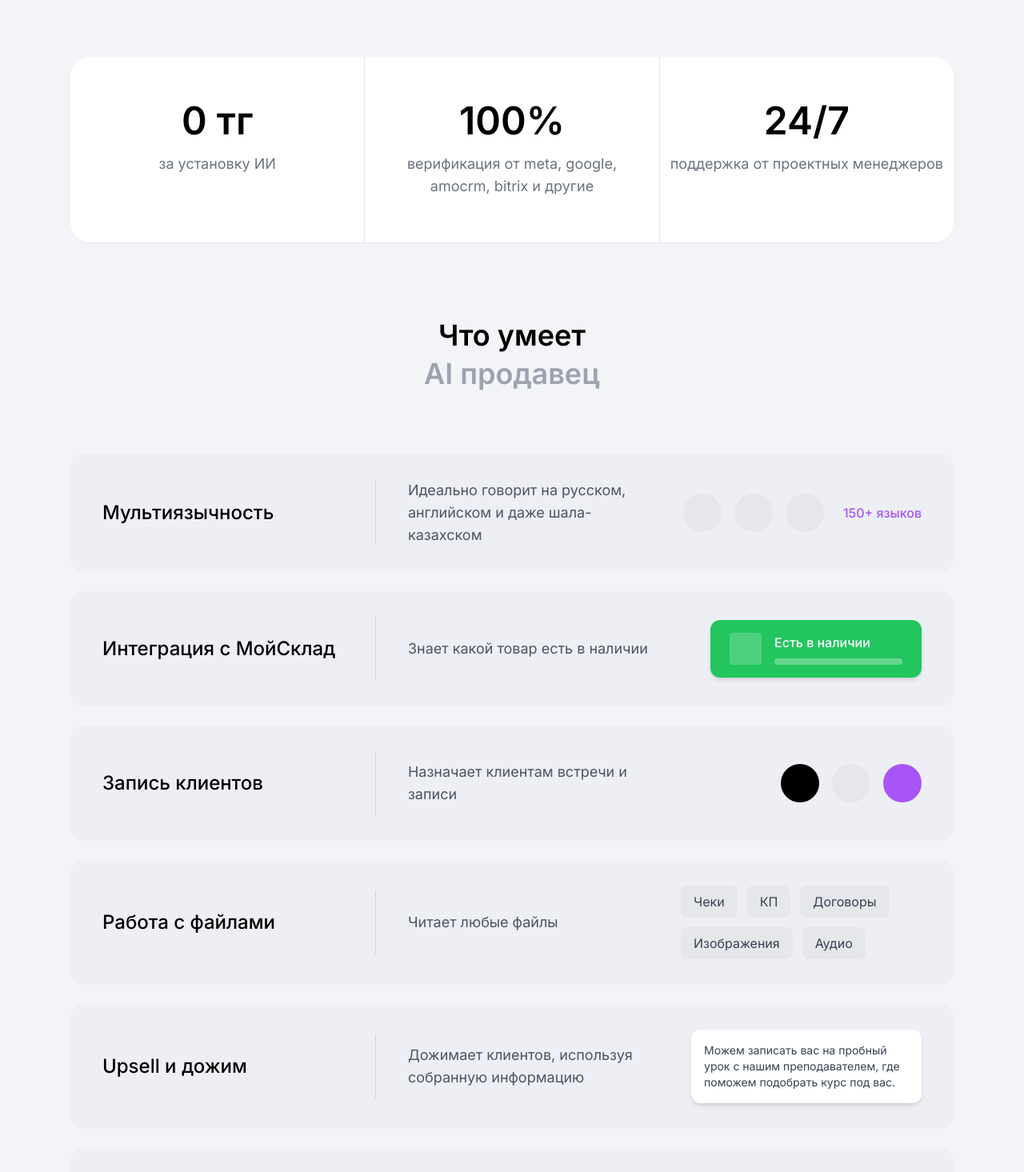
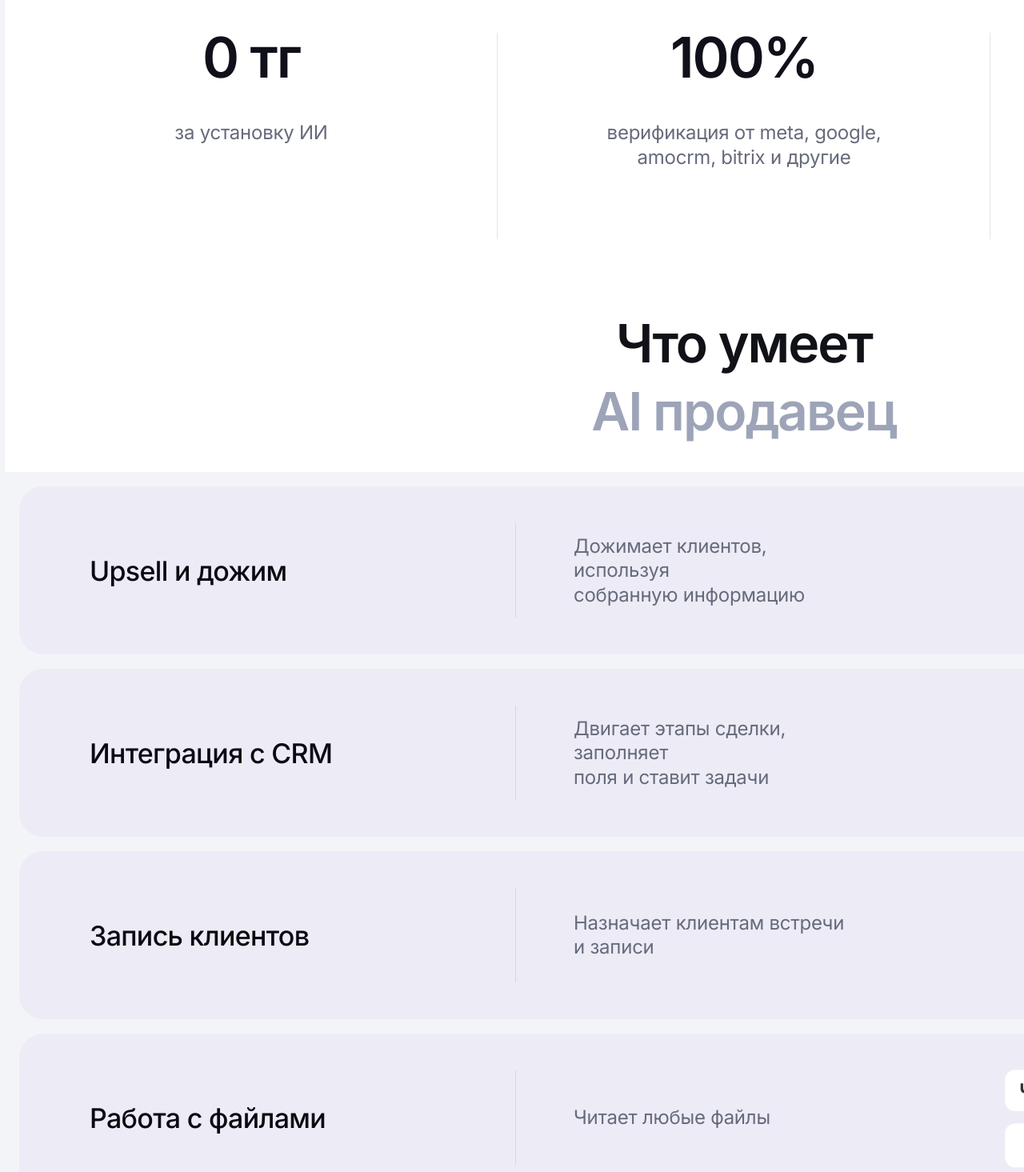
Before and after one commit to m1ke1994/ai, a Vue app: page / in a window 1280 px wide. Shown: the part 1140-2605 px from the top of the page at 80% size. Built offline with nearby package versions, Linux system fonts and the light colour scheme.

Commit message:
секция продавцов (2 hero  почти сделн)

```diff
--- a/src/components/WhatSellerCan.vue
+++ b/src/components/WhatSellerCan.vue
@@ -1,133 +1,143 @@
+<script setup>
+import FeatureRow from './_FeatureRow.vue'
+
+const stats = [
+  {
+    value: '0 тг',
+    text: 'за установку ИИ',
+  },
+  {
+    value: '100%',
+    text: 'верификация от meta, google,\namocrm, bitrix и другие',
+  },
+  {
+    value: '24/7',
+    text: 'поддержка от проектных\nменеджеров',
+  },
+]
+
+const features = [
+  {
+    title: 'Upsell и дожим',
+    description: 'Дожимает клиентов, используя\nсобранную информацию',
+    image: '/messege.png',
+    imageAlt: 'Пример сообщения для upsell',
+    imageClass: 'w-[1188px] max-w-none',
+    viewportClass: 'h-[133px] w-[325px] overflow-hidden rounded-[14px]',
+    imageTranslateClass: '-translate-x-[13px] -translate-y-[1px]',
+    visualTop: true,
+  },
+  {
+    title: 'Интеграция с CRM',
+    description: 'Двигает этапы сделки, заполняет\nполя и ставит задачи',
+    image: '/banner 3.png',
+    imageAlt: 'Интеграция с amoCRM и Bitrix24',
+    imageClass: 'w-[325px]',
+  },
+  {
+    title: 'Запись клиентов',
+    description: 'Назначает клиентам встречи\nи записи',
+    image: '/banner.png',
+    imageAlt: 'Интеграция с календарями',
+    imageClass: 'w-[318px]',
+  },
+  {
+    title: 'Работа с файлами',
+    description: 'Читает любые файлы',
+    image: '/banner 2.png',
+    imageAlt: 'Поддерживаемые типы файлов',
+    imageClass: 'w-[392px]',
+  },
+  {
+    title: 'Мультиязычность',
+    description: 'Идеально говорит на русском,\nанглийском и даже шала-казахском',
+    image: '/lang.png',
+    imageAlt: 'Поддержка множества языков',
+    imageClass: 'w-[440px]',
+  },
+  {
+    title: 'Интеграция с Мойсклад',
+    description: 'Знает какой товар есть в наличии',
+    image: '/in_nalichii.png',
+    imageAlt: 'Статус товара в наличии',
+    imageClass: 'w-[513px]',
+  },
+]
+</script>
+
 <template>
-  <section class="bg-[#F3F4F7] py-24">
+  <section class="relative z-10 bg-[#F3F4F7] pt-0 pb-12">
+    <div class="overflow-x-auto">
+      <div class="mx-auto min-w-[1860px] max-w-[1880px] px-[6px]">
+        <div class="relative h-[615px] overflow-hidden rounded-t-[20px] bg-white">
+          <div class="grid grid-cols-3 pt-[62px]">
+          <div
+            v-for="(item, index) in stats"
+            :key="item.value"
+            class="relative px-[44px] py-0 text-center"
+          >
+            <div
+              v-if="index < stats.length - 1"
+              class="absolute right-0 top-[4px] h-[258px] w-px bg-[#E4E6EE]"
+              aria-hidden="true"
+            />
 
-    <!-- ====== TOP STATS ====== -->
-    <div class="max-w-6xl mx-auto px-6">
-      <div class="bg-white rounded-3xl shadow-sm flex flex-col md:flex-row divide-y md:divide-y-0 md:divide-x divide-gray-200 overflow-hidden">
-
-        <!-- 0 тг -->
-        <div class="flex-1 py-14 text-center">
-          <div class="text-5xl font-semibold text-black">0 тг</div>
-          <p class="mt-4 text-gray-500 text-lg">
-            за установку ИИ
+            <p class="text-[70px] font-semibold leading-none tracking-[-0.03em] text-[#10101A]">
+              {{ item.value }}
             </p>
-        </div>
-
-        <!-- 100% -->
-        <div class="flex-1 py-14 text-center">
-          <div class="text-5xl font-semibold text-black">100%</div>
-          <p class="mt-4 text-gray-500 text-lg max-w-sm mx-auto">
-            верификация от meta, google,<br />
-            amocrm, bitrix и другие
+            <p class="mt-11 whitespace-pre-line text-[24px] leading-[1.28] tracking-[-0.01em] text-[#666A7B]">
+              {{ item.text }}
             </p>
-        </div>
-
-        <!-- 24/7 -->
-        <div class="flex-1 py-14 text-center">
-          <div class="text-5xl font-semibold text-black">24/7</div>
-          <p class="mt-4 text-gray-500 text-lg">
-            поддержка от проектных менеджеров
-          </p>
-        </div>
-
           </div>
         </div>
 
-
-    <!-- ====== TITLE ====== -->
-    <div class="text-center mt-24">
-      <h2 class="text-4xl font-semibold text-black">
+          <div class="absolute inset-x-0 bottom-[42px] px-10 text-center">
+            <h2 class="text-[66px] font-semibold leading-[1.04] tracking-[-0.03em] text-[#111218]">
             Что умеет
             </h2>
-      <h3 class="text-4xl font-semibold text-gray-400 mt-2">
+            <p class="mt-4 text-[66px] font-semibold leading-[1.04] tracking-[-0.03em] text-[#9EA4B8]">
             AI продавец
-      </h3>
+            </p>
+          </div>
+        </div>
+      </div>
     </div>
 
-
-    <!-- ====== FEATURES ====== -->
-    <div class="max-w-6xl mx-auto px-6 mt-20 space-y-6">
-
-      <!-- Мультиязычность -->
+    <div class="mt-[18px] overflow-x-auto">
+      <div class="mx-auto min-w-[1760px] max-w-[1760px] px-6">
+        <div class="space-y-[18px]">
         <FeatureRow
-        title="Мультиязычность"
-        description="Идеально говорит на русском, английском и даже шала-казахском"
+          v-for="feature in features"
+          :key="feature.title"
+          :title="feature.title"
+          :description="feature.description"
+          :visual-top="feature.visualTop"
         >
-        <div class="flex items-center gap-4">
-          <div class="w-12 h-12 bg-gray-200 rounded-full"></div>
-          <div class="w-12 h-12 bg-gray-200 rounded-full"></div>
-          <div class="w-12 h-12 bg-gray-200 rounded-full"></div>
-          <span class="text-purple-500 font-medium ml-2">150+ языков</span>
+            <div
+              v-if="feature.viewportClass"
+              :class="feature.viewportClass"
+            >
+              <img
+                :src="feature.image"
+                :alt="feature.imageAlt"
+                :class="[feature.imageClass, feature.imageTranslateClass]"
+                class="h-auto object-contain"
+                loading="lazy"
+                draggable="false"
+              />
             </div>
+            <img
+              v-else
+              :src="feature.image"
+              :alt="feature.imageAlt"
+              :class="feature.imageClass"
+              class="h-auto object-contain"
+              loading="lazy"
+              draggable="false"
+            />
         </FeatureRow>
-
-      <!-- Интеграция с МойСклад -->
-      <FeatureRow
-        title="Интеграция с МойСклад"
-        description="Знает какой товар есть в наличии"
-      >
-        <div class="bg-green-500 rounded-xl px-6 py-4 text-white flex items-center gap-4 shadow-md">
-          <div class="w-10 h-10 bg-white/20 rounded"></div>
-          <div>
-            <div class="font-medium">Есть в наличии</div>
-            <div class="h-2 bg-white/30 rounded mt-2 w-40"></div>
         </div>
       </div>
-      </FeatureRow>
-
-      <!-- Запись клиентов -->
-      <FeatureRow
-        title="Запись клиентов"
-        description="Назначает клиентам встречи и записи"
-      >
-        <div class="flex items-center gap-4">
-          <div class="w-12 h-12 bg-black rounded-full"></div>
-          <div class="w-12 h-12 bg-gray-200 rounded-full"></div>
-          <div class="w-12 h-12 bg-purple-500 rounded-full"></div>
-        </div>
-      </FeatureRow>
-
-      <!-- Работа с файлами -->
-      <FeatureRow
-        title="Работа с файлами"
-        description="Читает любые файлы"
-      >
-        <div class="flex flex-wrap gap-3">
-          <span class="px-4 py-2 bg-gray-200 rounded-lg text-gray-700">Чеки</span>
-          <span class="px-4 py-2 bg-gray-200 rounded-lg text-gray-700">КП</span>
-          <span class="px-4 py-2 bg-gray-200 rounded-lg text-gray-700">Договоры</span>
-          <span class="px-4 py-2 bg-gray-200 rounded-lg text-gray-700">Изображения</span>
-          <span class="px-4 py-2 bg-gray-200 rounded-lg text-gray-700">Аудио</span>
-        </div>
-      </FeatureRow>
-
-      <!-- Upsell -->
-      <FeatureRow
-        title="Upsell и дожим"
-        description="Дожимает клиентов, используя собранную информацию"
-      >
-        <div class="bg-white rounded-xl p-4 shadow-md w-72 text-sm text-gray-700">
-          Можем записать вас на пробный урок с нашим преподавателем,
-          где поможем подобрать курс под вас.
-        </div>
-      </FeatureRow>
-
-      <!-- Интеграция CRM -->
-      <FeatureRow
-        title="Интеграция CRM"
-        description="Работает с популярными CRM системами"
-      >
-        <div class="flex items-center gap-4">
-          <div class="w-12 h-12 bg-gray-200 rounded-lg"></div>
-          <div class="w-12 h-12 bg-gray-200 rounded-lg"></div>
-          <div class="w-12 h-12 bg-gray-200 rounded-lg"></div>
-        </div>
-      </FeatureRow>
-
     </div>
   </section>
 </template>
-
-<script setup>
-import FeatureRow from './_FeatureRow.vue'
-</script>
--- a/src/components/_FeatureRow.vue
+++ b/src/components/_FeatureRow.vue
@@ -1,32 +1,41 @@
+<script setup>
+defineProps({
+  title: {
+    type: String,
+    required: true,
+  },
+  description: {
+    type: String,
+    required: true,
+  },
+  visualTop: {
+    type: Boolean,
+    default: false,
+  },
+})
+</script>
+
 <template>
-  <div class="bg-[#EDEFF4] rounded-2xl px-10 py-8 flex flex-col md:flex-row items-center justify-between gap-10">
-
-    <!-- Left -->
-    <div class="w-full md:w-1/3">
-      <h4 class="text-2xl font-medium text-black">
+  <div class="min-w-[1680px] rounded-[30px] bg-[#EDECF6] px-[88px] py-[18px]">
+    <div class="flex min-h-[174px] items-center gap-0">
+      <div class="w-[460px] shrink-0">
+        <h4 class="text-[34px] font-medium leading-[1.1] tracking-[-0.02em] text-[#090A12]">
           {{ title }}
         </h4>
       </div>
 
-    <!-- Divider -->
-    <div class="hidden md:block w-px bg-gray-300 h-20"></div>
+      <div class="mx-[72px] h-[118px] w-px shrink-0 bg-[#D6D7E5]" />
 
-    <!-- Middle -->
-    <div class="w-full md:w-1/3 text-gray-600 text-lg">
+      <p class="max-w-[560px] flex-1 whitespace-pre-line text-[24px] leading-[1.26] tracking-[-0.01em] text-[#666A7C]">
         {{ description }}
-    </div>
+      </p>
 
-    <!-- Right slot -->
-    <div class="w-full md:w-1/3 flex justify-end">
+      <div
+        class="ml-[60px] flex w-[520px] shrink-0 justify-end"
+        :class="visualTop ? 'items-start' : 'items-center'"
+      >
         <slot />
       </div>
-
+    </div>
   </div>
 </template>
-
-<script setup>
-defineProps({
-  title: String,
-  description: String
-})
-</script>
```
Also changed, not shown: public/messege_crop_tmp.png (added). Lines whose indentation alone changed are shown as unchanged.
